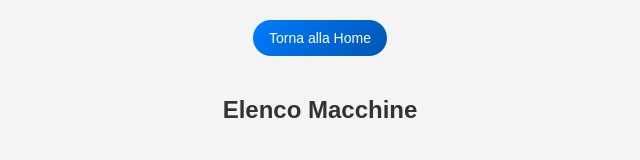
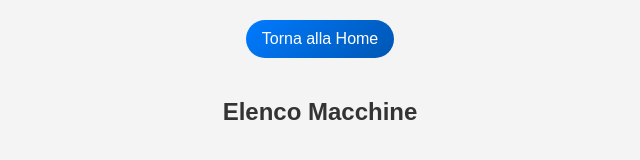
Before and after one commit to Marcellor79/Progetto, a plain HTML site: page guasti.html in a window 1280 px wide. Shown: the whole page, without its empty margins (320-960 px from the left). Drawn offline with Linux system fonts and the light colour scheme.

Commit message:
Descrizione delle modifiche

```diff
--- a/style.css
+++ b/style.css
@@ -30,7 +30,7 @@ h1 {
     color: white;
     border: none;
     padding: 10px 16px;
-    font-size: 14px;
+    font-size: 16px;
     border-radius: 50px;
     cursor: pointer;
     transition: all 0.3s ease;
@@ -66,7 +66,7 @@ button {
     color: white;
     border: none;
     padding: 8px 12px;
-    font-size: 14px;
+    font-size: 25px;
     border-radius: 50px;
     cursor: pointer;
     transition: all 0.3s ease;
```
